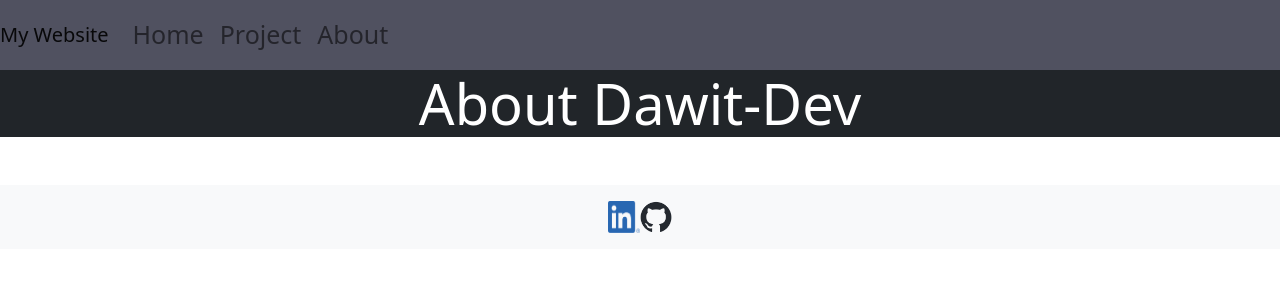
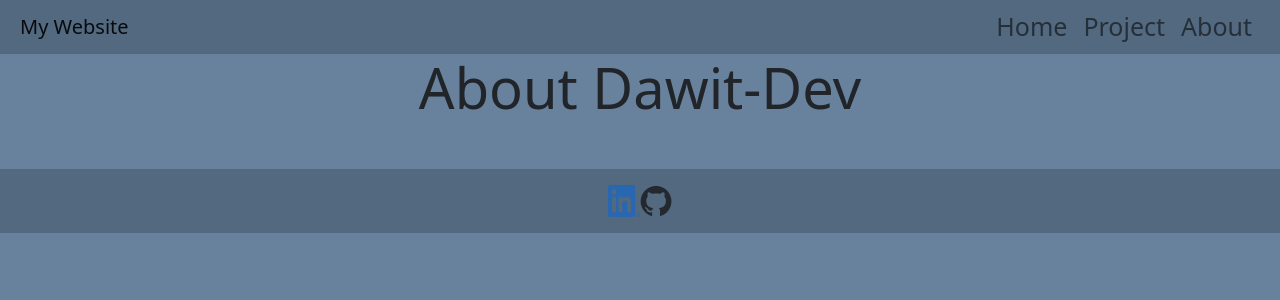
Before and after one commit to Dawit-Dev/Dawit-Portfolio-, a React (Create React App) app in the folder client/: page /about in a window 1280 px wide. Shown: the top 300 px of the page. Built offline with nearby package versions, Linux system fonts and the light colour scheme; no server answers.

Commit message:
Update navbar styling for improved appearance

```diff
--- a/client/src/App.js
+++ b/client/src/App.js
@@ -1,5 +1,6 @@
 import "./App.css";
 import Router from "./Router";
+import "../src/style.css"
 
 function App() {
   return (
--- a/client/src/Footer.js
+++ b/client/src/Footer.js
@@ -2,7 +2,7 @@ import React from "react";
 
 const Footer = () => {
   return (
-    <footer className="bg-light py-3">
+    <footer className="  py-3" style={{ backgroundColor: "#536980" }}>
       <div className="container text-center">
         <a
           href="https://www.linkedin.com/in/dawit-abraha-a5732023a/"
--- a/client/src/Router.js
+++ b/client/src/Router.js
@@ -16,24 +16,11 @@ const Router = () => {
     setIsExpanded(!isExpanded);
   };
 
-  const style = {
-    body: {
-      backgroundColor: "#68829e",
-    },
-    customNavbarStyle: {
-      backgroundColor: "#505160",
-      color: "#FFFFFF",
-    },
-  };
-
   return (
     <BrowserRouter>
-      <div style={style.body}>
-        {/* <nav className="navbar navbar-expand-lg navbar-light style={customNavbarStyle}"> */}
-        <nav
-          className="navbar navbar-expand-lg navbar-light"
-          style={style.customNavbarStyle}
-        >
+      <div>
+        <nav className="navbar navbar-expand-lg navbar-light">
+          <div>
             <Link className="navbar-brand" to="/">
               My Website
             </Link>
@@ -47,6 +34,7 @@ const Router = () => {
             >
               <span className="navbar-toggler-icon"></span>
             </button>
+          </div>
           <div
             className={`collapse navbar-collapse ${isExpanded ? "show" : ""}`}
             id="navbarNav"
@@ -85,6 +73,4 @@ const Router = () => {
   );
 };
 
-
-
 export default Router;
--- a/client/src/pages/About.js
+++ b/client/src/pages/About.js
@@ -16,7 +16,7 @@ const About = () => {
 
   return (
     <div>
-      <div className="jumbotron jumbotron-fluid bg-dark text-white mb-0">
+      <div className="jumbotron jumbotron-fluid mb-0">
         <h1 className="display-4">About Dawit-Dev</h1>
       </div>
       <div className="mt-4 px-4 container mt-5 mb-5">
--- a/client/src/pages/Home.js
+++ b/client/src/pages/Home.js
@@ -17,7 +17,7 @@ const Home = () => {
 
   return (
     <div className="container-fluid p-0">
-      <div className="jumbotron jumbotron-fluid bg-dark text-white mb-0">
+      <div className="jumbotron jumbotron-fluid mb-0">
         <div className="container">
           <h1 className="display-4">Welcome to Dawit's Portfolio</h1>
           <p className="lead">{summary.highlight}</p>
--- a/client/src/pages/Project.js
+++ b/client/src/pages/Project.js
@@ -12,7 +12,7 @@ const Project = () => {
 
   return (
     <div className="container-fluid p-0">
-       <div className="jumbotron jumbotron-fluid bg-dark text-white mb-0">
+       <div className="jumbotron jumbotron-fluid mb-0">
         <div className="container">
           <h1 className="display-4">Projects</h1>
           <p className="lead">Check out some of my latest projects below.</p>
--- /dev/null
+++ b/client/src/style.css
@@ -0,0 +1,25 @@
+
+html,
+body {
+    margin: 0;
+    padding: 0;
+    box-sizing: border-box;
+    background-color: #68829e;
+}
+
+.navbar {
+  background-color: #536980;
+  display: flex;
+  justify-content: space-between;
+  align-items: center;
+  padding: 0 1.25rem;
+}
+
+.navbar-brand,
+.navbar-toggler {
+  margin-right: 15px;
+}
+
+.navbar-nav {
+  margin-left: auto;
+}
```
Lines whose indentation alone changed are shown as unchanged.
